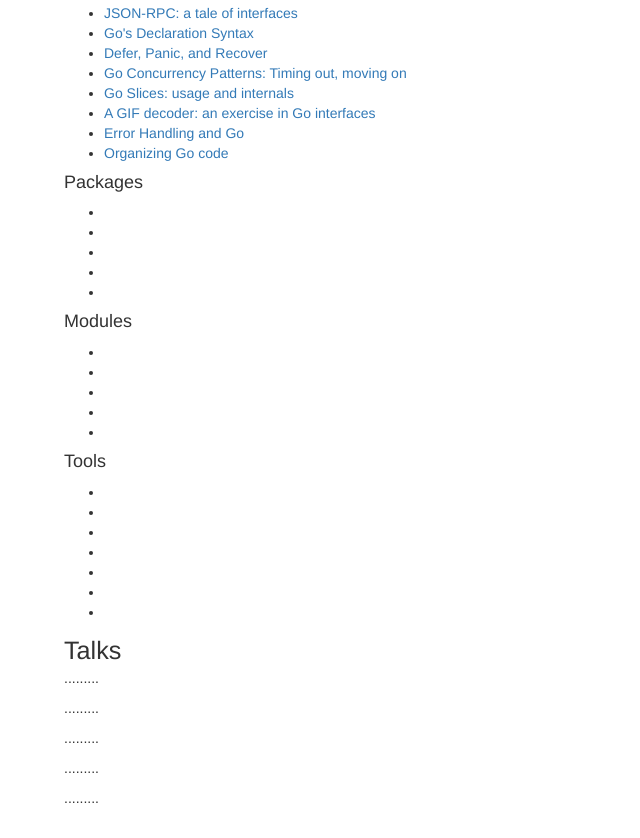
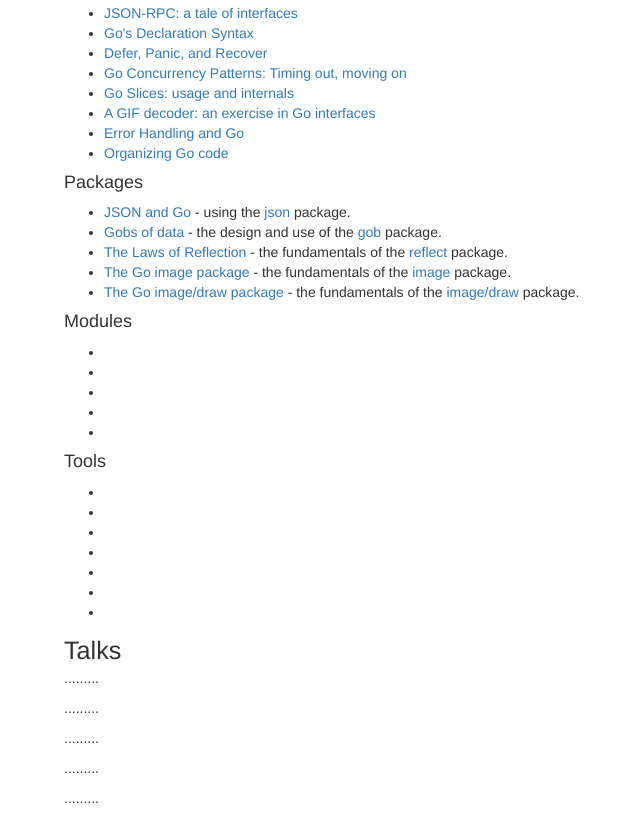
Before and after one commit to M-RAY47/documentation-page, a website: page views/index.html in a window 1280 px wide. Shown: the part 2373-3211 px from the top of the page, without its empty margins (266-906 px from the left). Drawn offline with nearby package versions, Linux system fonts and the light colour scheme.

Commit message:
Add links to the blog section

```diff
--- a/views/index.html
+++ b/views/index.html
@@ -190,11 +190,11 @@
 				</ul>
 				<h4>Packages</h4>
 				<ul>
-					<li><a href=""></a></li>
-					<li><a href=""></a></li>
-					<li><a href=""></a></li>
-					<li><a href=""></a></li>
-					<li><a href=""></a></li>
+					<li><a href="https://go.dev/blog/json">JSON and Go</a> - using the <a href="https://pkg.go.dev/encoding/json">json</a> package.</li>
+					<li><a href="https://go.dev/blog/gob">Gobs of data</a> - the design and use of the <a href="https://pkg.go.dev/encoding/gob">gob</a> package.</li>
+					<li><a href="https://go.dev/blog/laws-of-reflection">The Laws of Reflection</a> - the fundamentals of the <a href="https://pkg.go.dev/reflect">reflect</a> package.</li>
+					<li><a href="https://go.dev/blog/image">The Go image package</a> - the fundamentals of the <a href="https://pkg.go.dev/image">image</a> package.</li>
+					<li><a href="https://go.dev/blog/image-draw">The Go image/draw package</a> - the fundamentals of the <a href="https://pkg.go.dev/image/draw">image/draw</a> package.</li>
 				</ul>
 				<h4>Modules</h4>
 				<ul>
```
